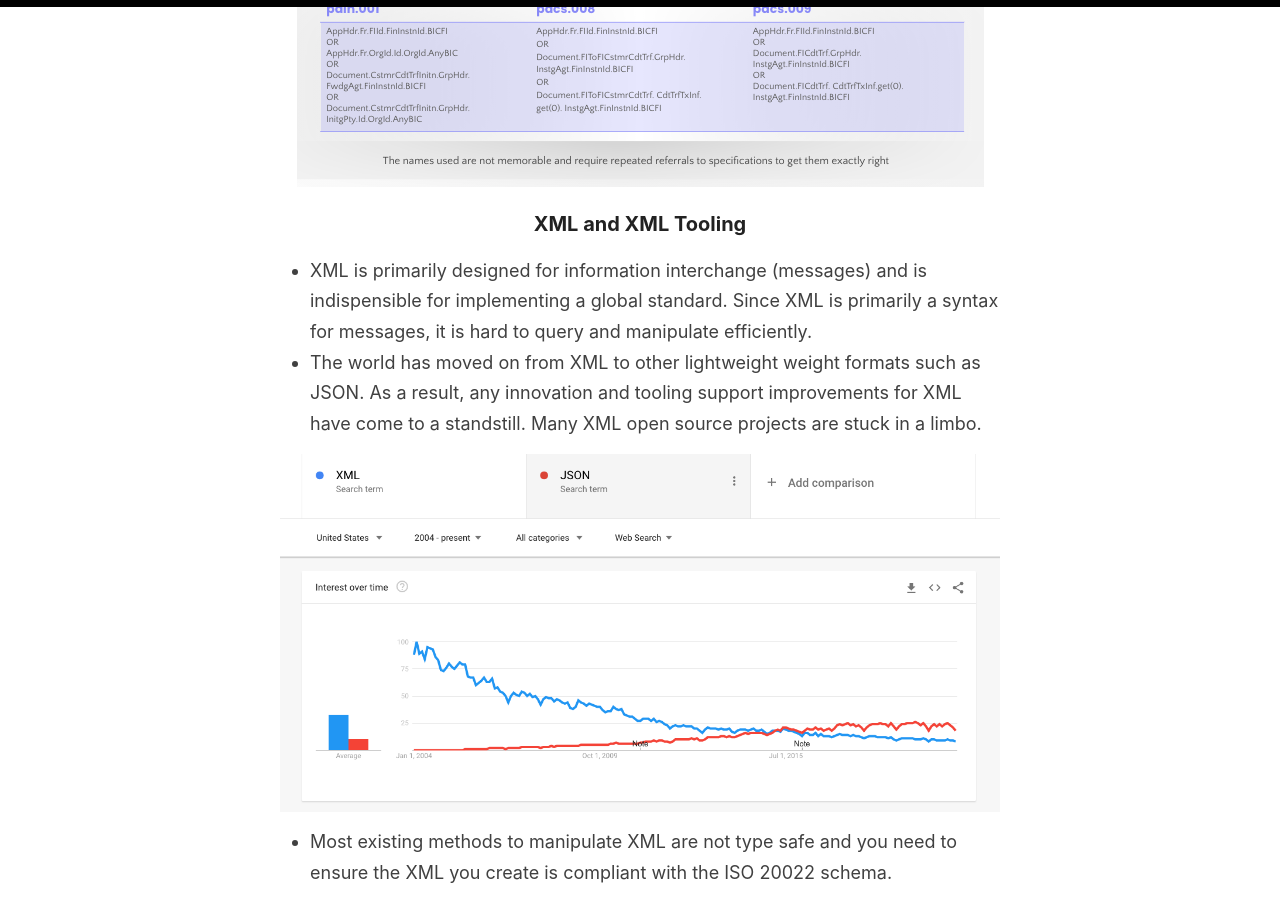
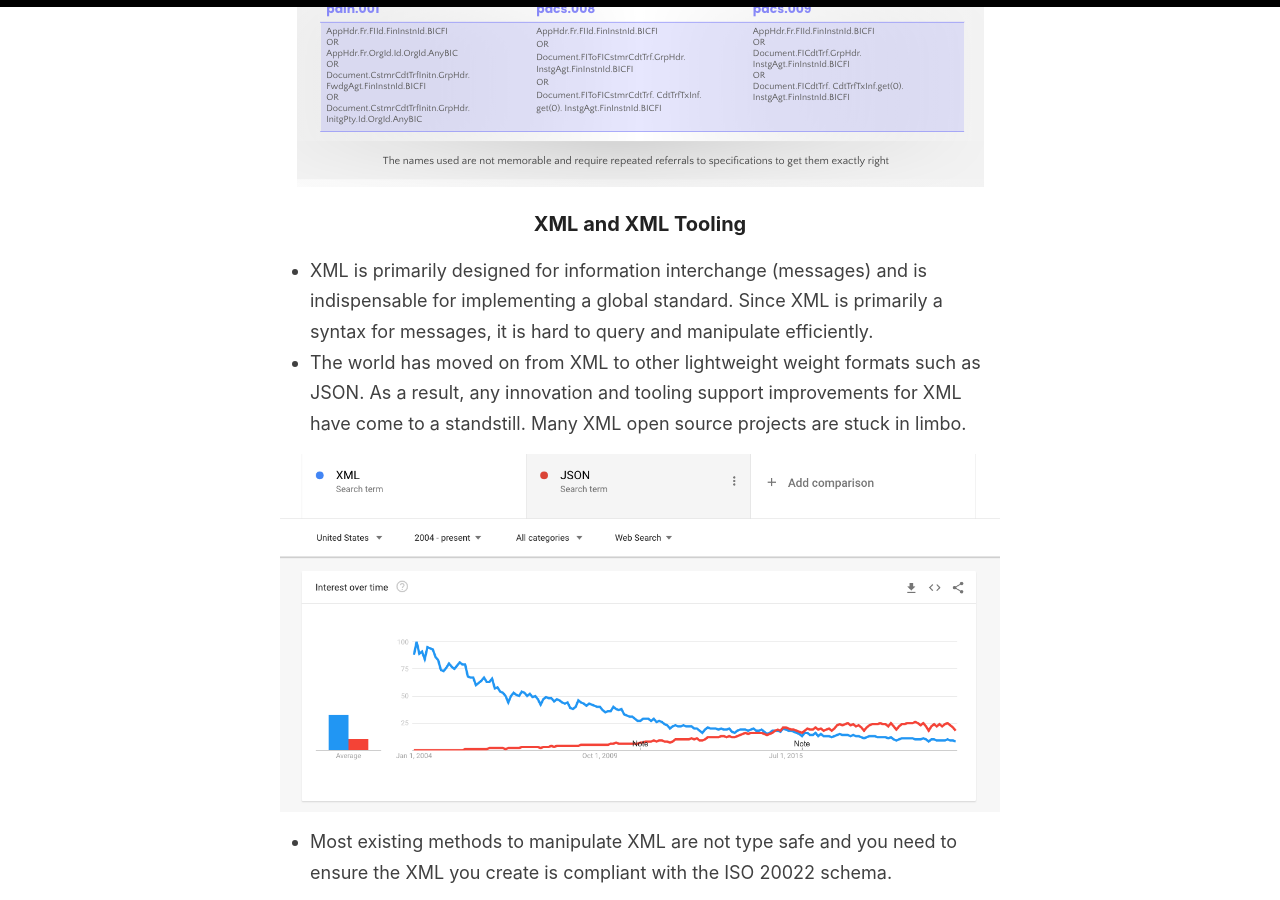
Before and after one commit to deenar/deenar.github.io, a Jekyll site: the page built from _posts/2020-10-25-iso-20022-integration-challenges.md, in a window 1280 px wide and 900 px high, scrolled down 2449 px. Built offline with Jekyll 4.4.1, drawn with Linux system fonts in a browser that asks for light colours; comment, search, counter and statistics services are not loaded.

Commit message:
Update 2020-10-25-iso-20022-integration-challenges.md

```diff
--- a/_posts/2020-10-25-iso-20022-integration-challenges.md
+++ b/_posts/2020-10-25-iso-20022-integration-challenges.md
@@ -38,8 +38,8 @@
 ![Multiple message schemas]({{site.baseurl}}/media/vocabulary.png)
 
 ### XML and XML Tooling
- * XML is primarily designed for information interchange (messages) and is indispensible for implementing a global standard. Since XML is primarily a syntax for messages, it is hard to query and manipulate efficiently.
- * The world has moved on from XML to other lightweight weight formats such as JSON. As a result, any innovation and tooling support improvements for XML have come to a standstill. Many XML open source projects are stuck in a limbo.
+ * XML is primarily designed for information interchange (messages) and is indispensable for implementing a global standard. Since XML is primarily a syntax for messages, it is hard to query and manipulate efficiently.
+ * The world has moved on from XML to other lightweight weight formats such as JSON. As a result, any innovation and tooling support improvements for XML have come to a standstill. Many XML open source projects are stuck in limbo.
 
   ![xmlvsjson]({{site.baseurl}}/media/xmlvsjson.png)
  * Most existing methods to manipulate XML are not type safe and you need to ensure the XML you create is compliant with the ISO 20022 schema.
```
